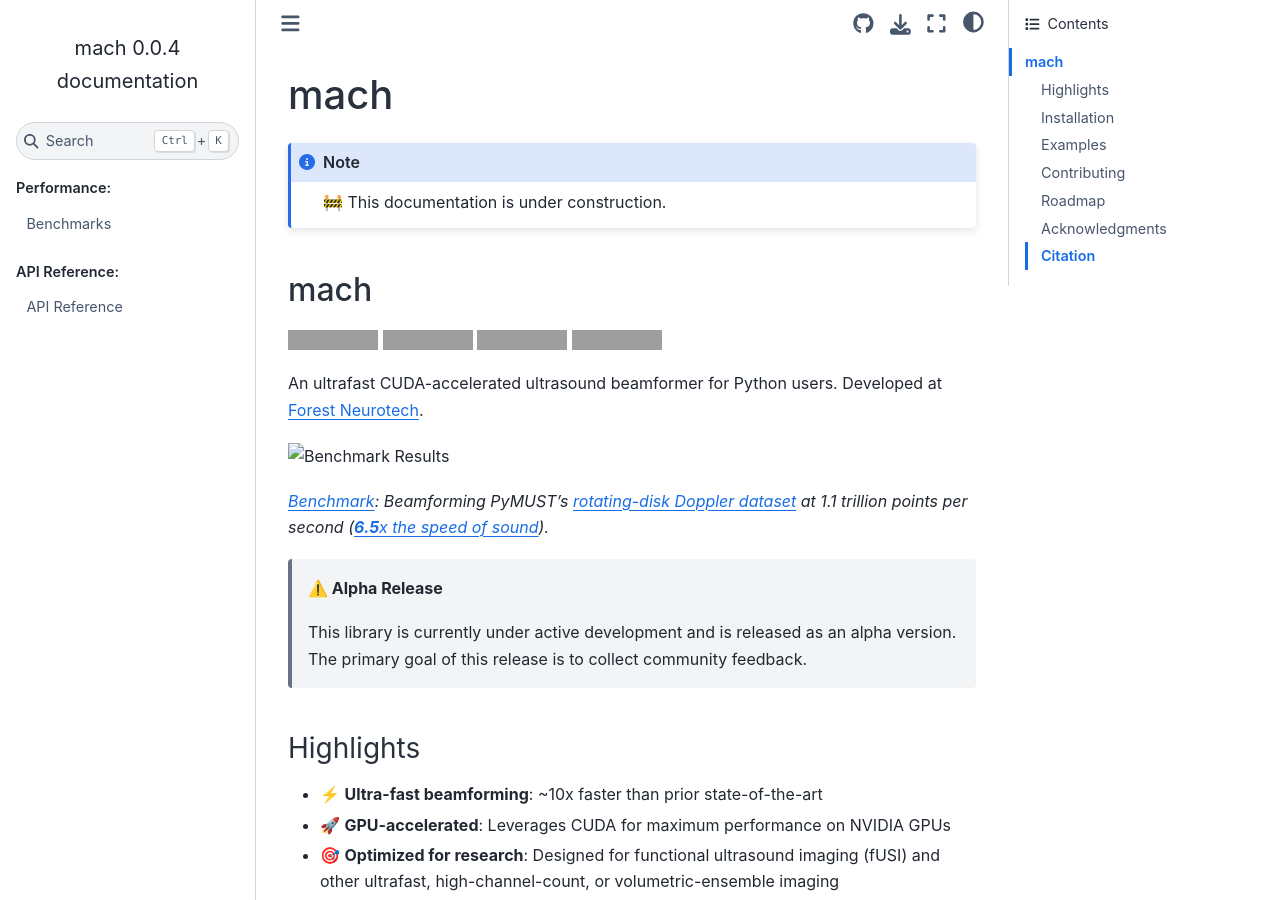
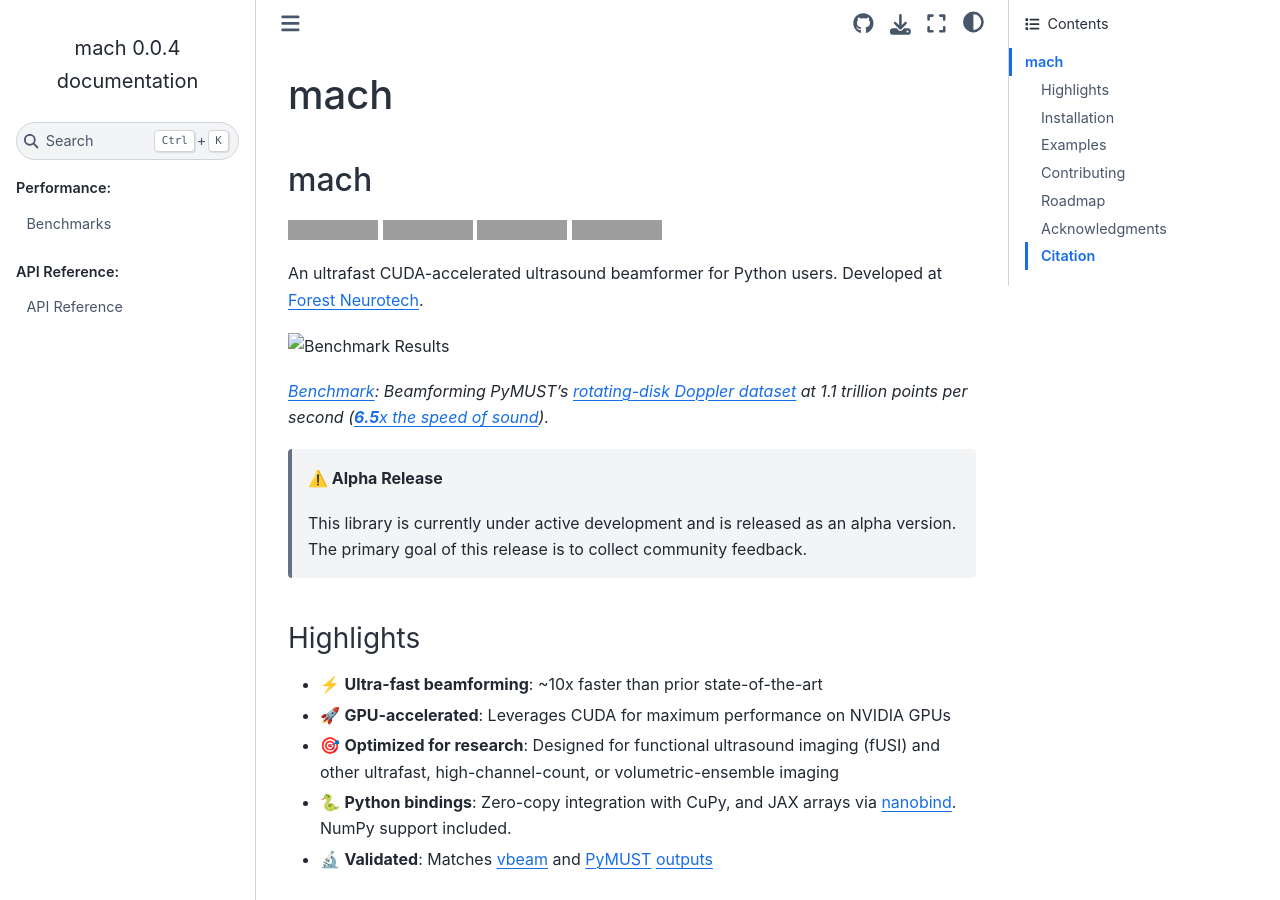
Before and after one commit to Forest-Neurotech/mach, a Sphinx documentation site: the page built from docs/index.rst, in a window 1280 px wide and 900 px high. Built offline with Sphinx 7.4.7 and the Sphinx Book theme 1.1.4, drawn with Linux system fonts in a browser that asks for light colours; pages that are not in the unit, such as notebooks, are missing from menus; grey boxes are pictures that could not be loaded.

Commit message:
Remove note about doc construction

```diff
--- a/docs/index.rst
+++ b/docs/index.rst
@@ -1,9 +1,5 @@
 mach
 ==============================================================
-
-.. note::
-
-   🚧 This documentation is under construction.
 
 .. include:: ../README.md
    :parser: myst_parser.sphinx_
```
